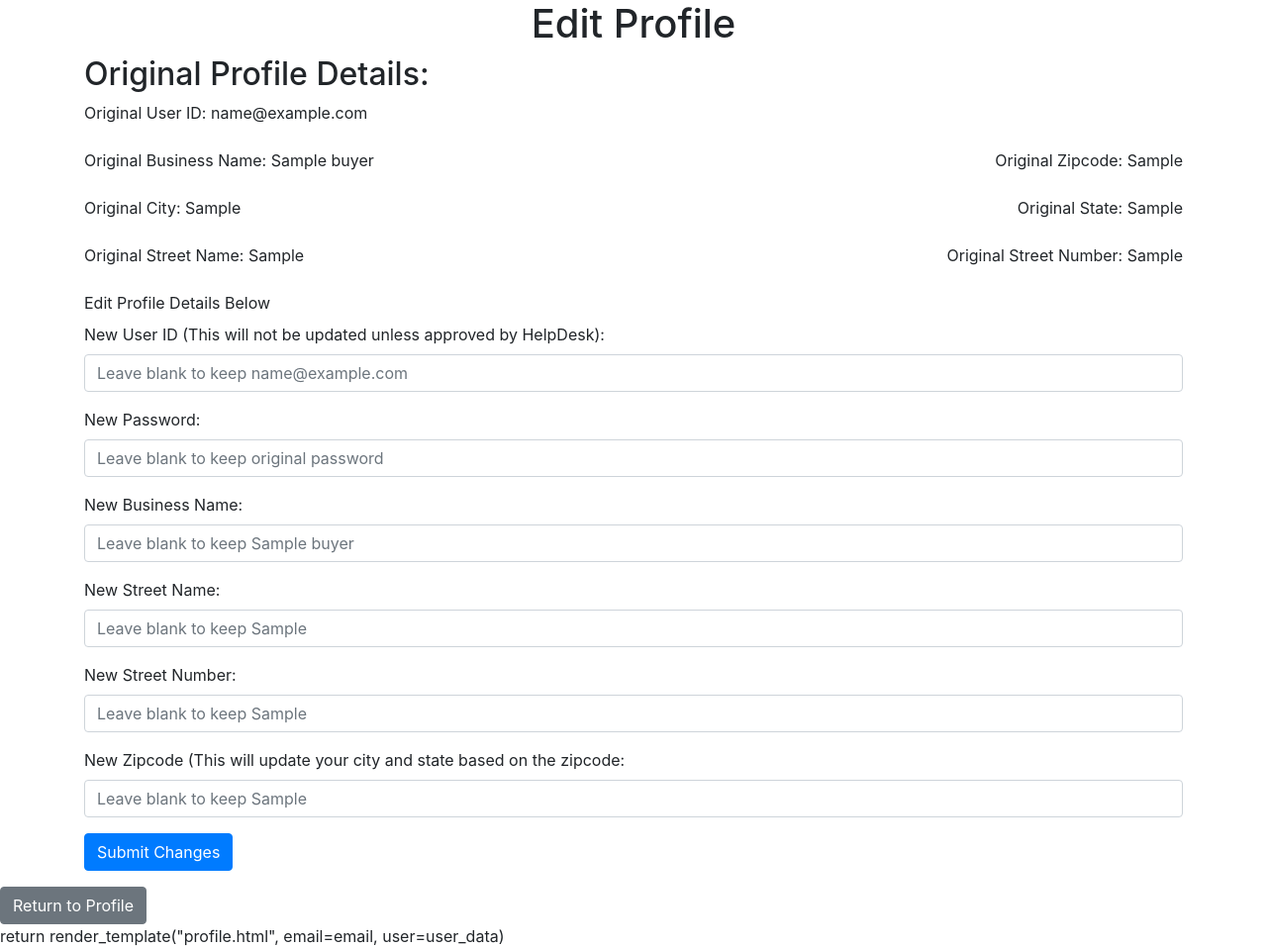
After one commit to squiddycodes/NittanyBusinessWPTGB, a Python web app: template templates/buyereditprofile.html in a window 1280 px wide. The commit adds this page. Shown: the whole page at 99% size. Run offline with Jinja, Linux system fonts and the light colour scheme; the template is opened without the code that fills it: most values are stand-ins (such as "Sample title", 1, 10 or a date in 2020); some libraries are stand-ins or nearby versions.

Commit message:
edited profile updating files

```diff
--- a/app.py
+++ b/app.py
@@ -10,6 +10,7 @@ from registration import registration_bp
 from BrowseProducts import BrowseProducts_bp
 from products import products_bp
 from ordermanagement import order_bp
+from buyerProfile import editBuyerprofile_bp
 
 from werkzeug.serving import connection_dropped_errors
 
@@ -278,6 +279,7 @@ app.register_blueprint(BrowseProducts_bp)
 app.register_blueprint(products_bp)
 
 app.register_blueprint(order_bp)
+app.register_blueprint(editBuyerprofile_bp)
 @app.route('/')
 def index():
     return render_template('index.html', loginFailed=False)
--- /dev/null
+++ b/templates/buyereditprofile.html
@@ -0,0 +1,105 @@
+<!DOCTYPE html>
+<html lang="en">
+<head>
+    <meta charset="utf-8">
+    <meta name="viewport" content="width=device-width, initial-scale=1">
+    <link rel="stylesheet" href="https://stackpath.bootstrapcdn.com/bootstrap/4.4.1/css/bootstrap.min.css"
+          integrity="sha384-Vkoo8x4CGsO3+Hhxv8T/Q5PaXtkKtu6ug5TOeNV6gBiFeWPGFN9MuhOf23Q9Ifjh" crossorigin="anonymous">
+    <title>{{ email }}'s Profile - Nittany Business</title>
+    <style>
+        .button {
+            color: gray;
+            text-align: center;
+            border: none;
+            display: inline-block;
+        }
+    </style>
+</head>
+<body>
+
+<div align="center" class="container-sm">
+    <div>
+        <h1>Edit Profile</h1>
+    </div>
+</div>
+
+<div class="container-sm">
+    <div>
+        <h2>Original Profile Details:</h2>
+        <div class="row mb-3">
+            <div class="col text-left">
+                <label for="oldUserID">Original User ID: {{ email }}</label>
+            </div>
+        </div>
+        <div class="row mb-3">
+            <div class="col text-left">
+                <label for="oldBusinessName">Original Business Name: {{ buyer_data[0] }}</label>
+            </div>
+            <div class="col text-right">
+                <label for="oldZipcode">Original Zipcode: {{ buyer_address[0] }}</label>
+            </div>
+        </div>
+        <div class="row mb-3">
+            <div class="col text-left">
+                <label for="oldCity">Original City: {{ buyer_location[0] }}</label>
+            </div>
+            <div class="col text-right">
+                <label for="oldState">Original State: {{ buyer_location[1] }}</label>
+            </div>
+        </div>
+        <div class="row mb-3">
+            <div class="col text-left">
+                <label for="oldStreet">Original Street Name: {{ buyer_address[2] }}</label>
+            </div>
+            <div class="col text-right">
+                <label for="oldStreetNum">Original Street Number: {{ buyer_address[1] }}</label>
+            </div>
+        </div>
+    </div>
+
+    <div>
+        <label for="EditingRules">Edit Profile Details Below</label>
+    </div>
+
+    <form id="update_profile" action="/UpdateBuyerProfile" method="POST">
+        <input type="hidden" name="email" value="{{ email }}">
+        <div class="form-group">
+            <label for="newUserID">New User ID (This will not be updated unless approved by HelpDesk):</label>
+            <input type="text" id="newUserID" name="newUserID" class="form-control" placeholder="Leave blank to keep {{ email }}">
+        </div>
+        <div class="form-group">
+            <label for="newPassword">New Password:</label>
+            <input type="text" id="newPassword" name="newPassword" class="form-control" placeholder="Leave blank to keep original password">
+        </div>
+        <div class="form-group">
+            <label for="newBusinessName">New Business Name:</label>
+            <input type="text" id="newBusinessName" name="newBusinessName" class="form-control" placeholder="Leave blank to keep {{ buyer_data[0] }}">
+        </div>
+        <div class="form-group">
+            <label for="newStreetName">New Street Name:</label>
+            <input type="text" id="newStreetName" name="newStreetName" class="form-control" placeholder="Leave blank to keep {{ buyer_address[1] }}">
+        </div>
+        <div class="form-group">
+            <label for="newStreetNum">New Street Number:</label>
+            <input type="text" id="newStreetNum" name="newStreetNum" class="form-control" placeholder="Leave blank to keep {{ buyer_address[2] }}">
+        </div>
+        <div class="form-group">
+            <label for="newZipcode">New Zipcode (This will update your city and state based on the zipcode:</label>
+            <input type="text" id="newZipcode" name="newZipcode" class="form-control" placeholder="Leave blank to keep {{ buyer_address[0] }}">
+        </div>
+
+        <button type="submit" class="btn btn-primary">Submit Changes</button>
+    </form>
+</div>
+
+<div class="mt-3">
+    <form action="/MyProfile" method="POST">
+        <input type="hidden" name="email" value="{{ email }}">
+        <button type="submit" class="btn btn-secondary">Return to Profile</button>
+    </form>
+</div>
+
+</body>
+</html>
+
+    return render_template("profile.html", email=email, user=user_data)
--- a/templates/buyersLandingPage.html
+++ b/templates/buyersLandingPage.html
@@ -44,7 +44,8 @@
 
     <h2 class="card-title">User Suite</h2>
 
-    <form action="/EditProfileInformation" method="POST">
+    <form action="/EditProfileInformationBuyers" method="POST">
+         <input type = "hidden" name = "email" value = "{{ email }}">
         <button type="submit" class="btn btn-primary">Edit Profile Information</button>
     </form>
 
--- a/templates/sellersLandingPage.html
+++ b/templates/sellersLandingPage.html
@@ -49,6 +49,7 @@
     <h2 class="card-title">User Suite</h2>
 
     <form action="/EditProfileInformation" method="POST">
+         <input type = "hidden" name = "email" value = "{{ email }}">
         <button type="submit" class="btn btn-primary">Edit Profile Information</button>
     </form>
 
```
Also changed, not shown: buyerProfile.py (added, +46 -0 lines), profile.py (deleted, +0 -52 lines), templates/profile.html (deleted, +0 -99 lines).
